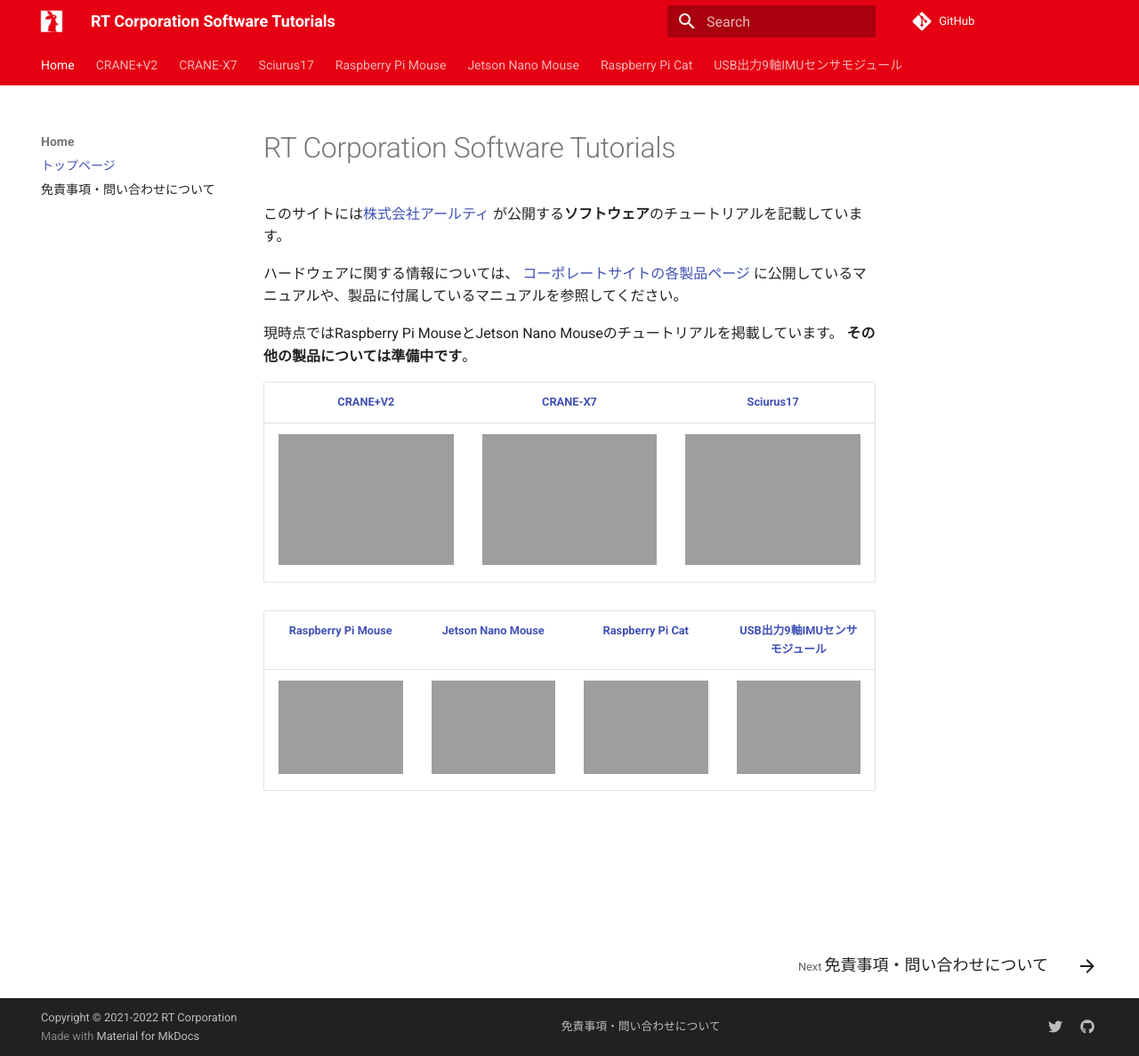
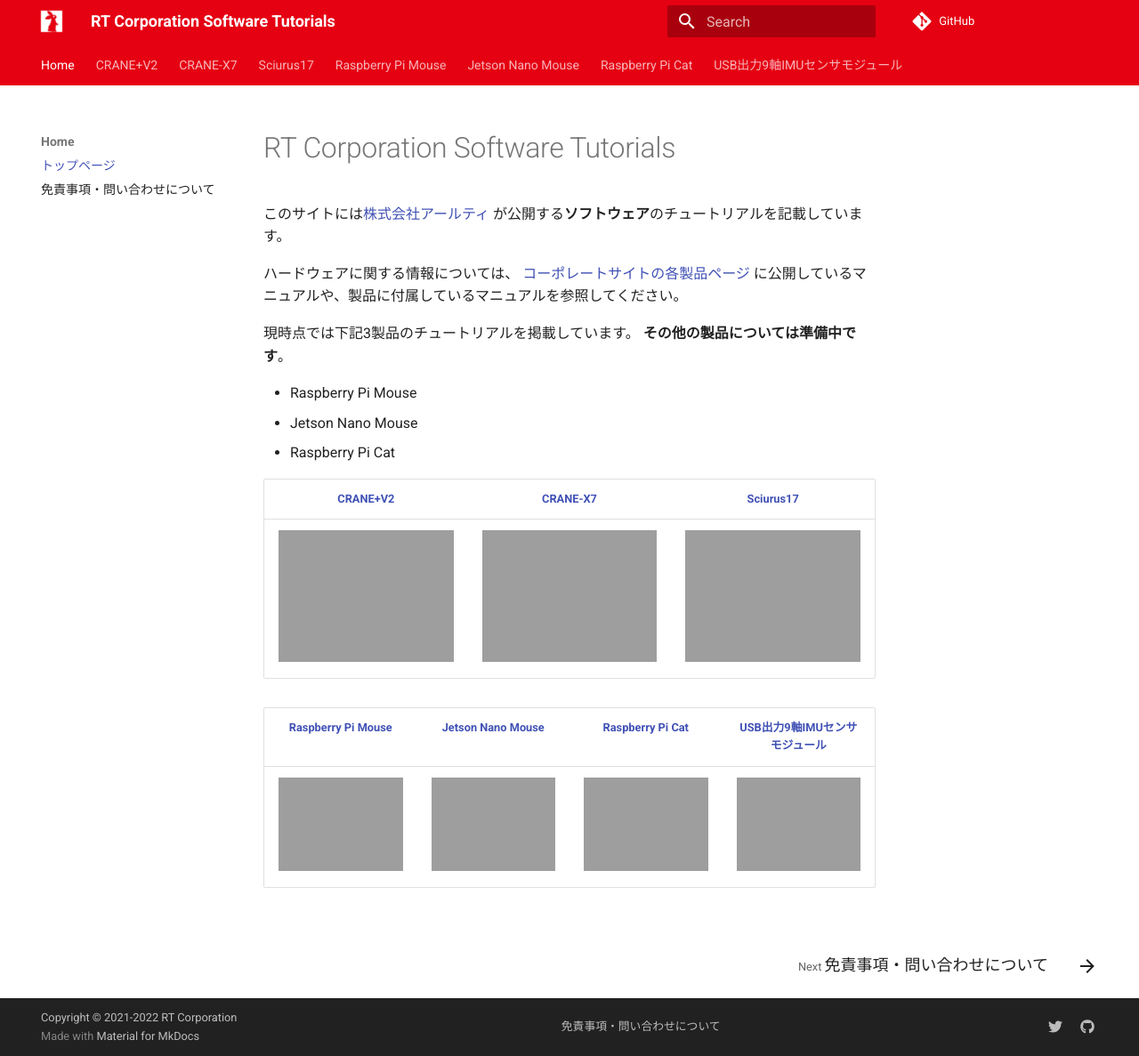
Before and after one commit to rt-net/tutorials, an MkDocs documentation site: the page built from docs/index.md, in a window 1280 px wide and 1187 px high. Shown: the whole window at 89% size. Built offline with MkDocs 1.6.1 and Material for MkDocs 9.7.7, drawn with Linux system fonts in a browser that asks for light colours; comment, search, counter and statistics services are not loaded.

Commit message:
準備中製品のリスト更新

```diff
--- a/docs/index.md
+++ b/docs/index.md
@@ -7,8 +7,12 @@
 [コーポレートサイトの各製品ページ](https://rt-net.jp/works_category/allproducts/){target=_blank rel=noopener}
 に公開しているマニュアルや、製品に付属しているマニュアルを参照してください。
 
-現時点ではRaspberry Pi MouseとJetson Nano Mouseのチュートリアルを掲載しています。
+現時点では下記3製品のチュートリアルを掲載しています。
 **その他の製品については準備中です**。
+
+* Raspberry Pi Mouse
+* Jetson Nano Mouse
+* Raspberry Pi Cat
 
 | [CRANE+V2][CRV2DOC] | [CRANE-X7][CRX7DOC] | [Sciurus17][SC17DOC] |
 | :---: | :---: | :---: |
```
